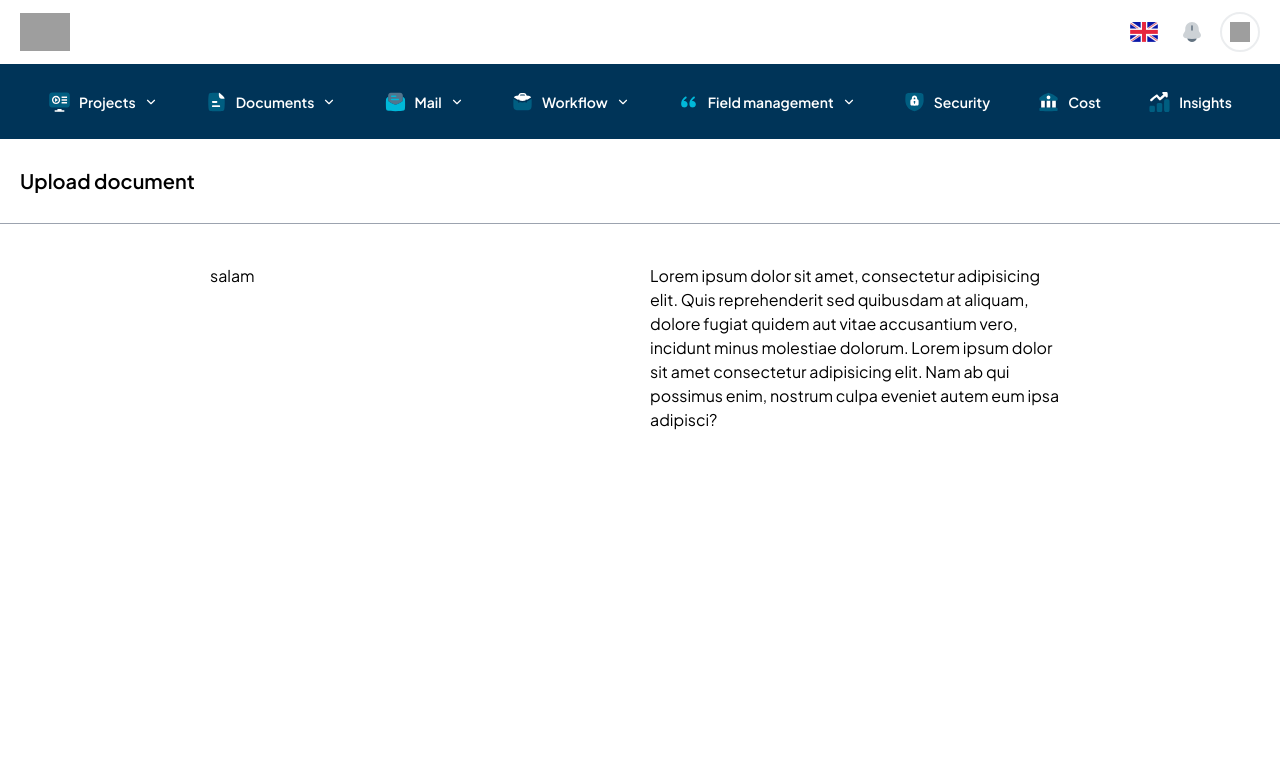
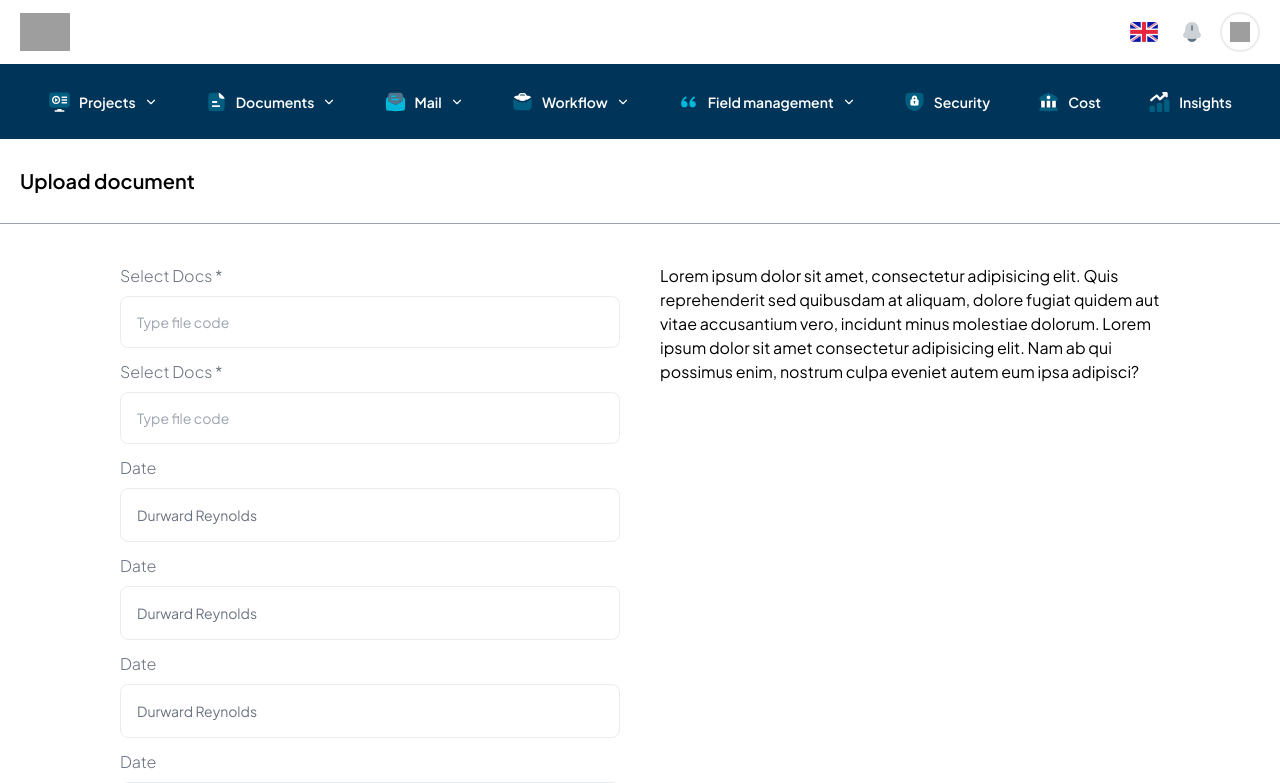
Before and after one commit to BCPAZ/crm-app, a React (Vite) app: page /documents/upload-new-document in a window 1280 px wide. Shown: the top 783 px of the page. Built offline with nearby package versions, Linux system fonts and the light colour scheme; grey boxes are pictures that could not be loaded.

Commit message:
feat : Select and Input added to upload document page

```diff
--- /dev/null
+++ b/src/components/common/SecondInput.jsx
@@ -0,0 +1,27 @@
+import PropTypes from "prop-types";
+const SecondInput = ({label,placeholder,type}) => {
+  return (
+    <div className="flex flex-col gap-2">
+      <label
+        className="text-md font-light text-gray-500 w-fit"
+      >
+        {label}
+      </label>
+      <div className="w-full flex items-center justify-between p-4 rounded-lg text-sm border border-grey/20">
+        <input
+          className="w-full outline-none h-full bg-transparent"
+          type={type}
+          placeholder={placeholder}
+        />
+      </div>
+    </div>
+  )
+}
+
+SecondInput.propTypes = {
+  label : PropTypes.string.isRequired,
+  type : PropTypes.string.isRequired,
+  placeholder : PropTypes.string.isRequired
+}
+
+export default SecondInput
--- /dev/null
+++ b/src/components/common/Select.jsx
@@ -0,0 +1,54 @@
+import {
+  Listbox,
+  ListboxButton,
+  ListboxOption,
+  ListboxOptions,
+} from "@headlessui/react";
+import { useState } from "react";
+
+const people = [
+  { id: 1, name: "Durward Reynolds" },
+  { id: 2, name: "Kenton Towne" },
+  { id: 3, name: "Therese Wunsch" },
+  { id: 4, name: "Benedict Kessler" },
+  { id: 5, name: "Katelyn Rohan" },
+  { id: 6, name: "Katelyn Rohan" },
+  { id: 7, name: "Katelyn Rohan" },
+];
+
+function Select() {
+  const [selectedPerson, setSelectedPerson] = useState(people[0]);
+
+  return (
+    <Listbox
+      as="nav"
+      className={"relative"}
+      value={selectedPerson}
+      onChange={setSelectedPerson}
+    >
+      <div className="flex flex-col gap-2">
+        <label className="text-md font-light text-gray-500" htmlFor="">
+          Date
+        </label>
+        <ListboxButton className="w-full border border-grey/20 text-gray-500 text-start p-4 rounded-lg text-sm">
+          {selectedPerson.name}
+        </ListboxButton>
+      </div>
+      <ListboxOptions
+        className="p-4 bg-white shadow-lg absolute top-[100%] h-[250px] overflow-y-scroll z-20 left-0 w-full outline-none rounded-xl"
+      >
+        {people.map((person) => (
+          <ListboxOption
+            key={person.id}
+            value={person}
+            className="data-[focus]:bg-blue-100 p-2 rounded-md text-sm "
+          >
+            {person.name}
+          </ListboxOption>
+        ))}
+      </ListboxOptions>
+    </Listbox>
+  );
+}
+
+export default Select;
--- a/src/views/App/Documents/UploadNewDocument.jsx
+++ b/src/views/App/Documents/UploadNewDocument.jsx
@@ -1,3 +1,6 @@
+import SecondInput from "@/components/common/SecondInput";
+import Select from "@/components/common/Select";
+
 const UploadNewDocument = () => {
   return (
     <section>
@@ -6,11 +9,19 @@ const UploadNewDocument = () => {
           <h1 className="text-xl font-semibold">Upload document</h1>
         </div>
       </div>
-      <div className="max-w-[900px] w-full flex justify-center mx-auto px-5 gap-5 py-10">
-        <div className="w-1/2">
-          salam
+      <div className="max-w-[1080px] w-full flex lg:flex-row flex-col justify-between mx-auto px-5 gap-10 py-10">
+        <div className="lg:w-1/2 w-full flex flex-col gap-3">
+          <SecondInput label='Select Docs *' placeholder="Type file code" type="text" />
+          <SecondInput label='Select Docs *' placeholder="Type file code" type="text" />
+          <Select />
+          <Select />
+          <Select />
+          <Select />
+          <SecondInput label='Author' placeholder="Write author name" type="text" />
+
+
         </div>
-        <div className="w-1/2">
+        <div className="lg:w-1/2 w-full">
           <p className="w-full">
             Lorem ipsum dolor sit amet, consectetur adipisicing elit. Quis
             reprehenderit sed quibusdam at aliquam, dolore fugiat quidem aut
```
